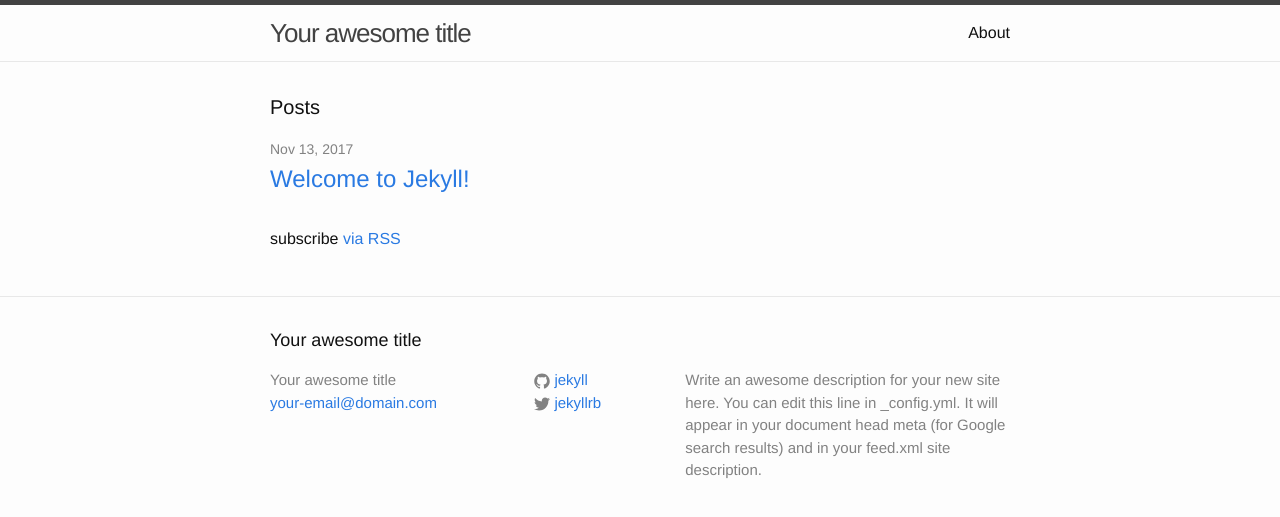
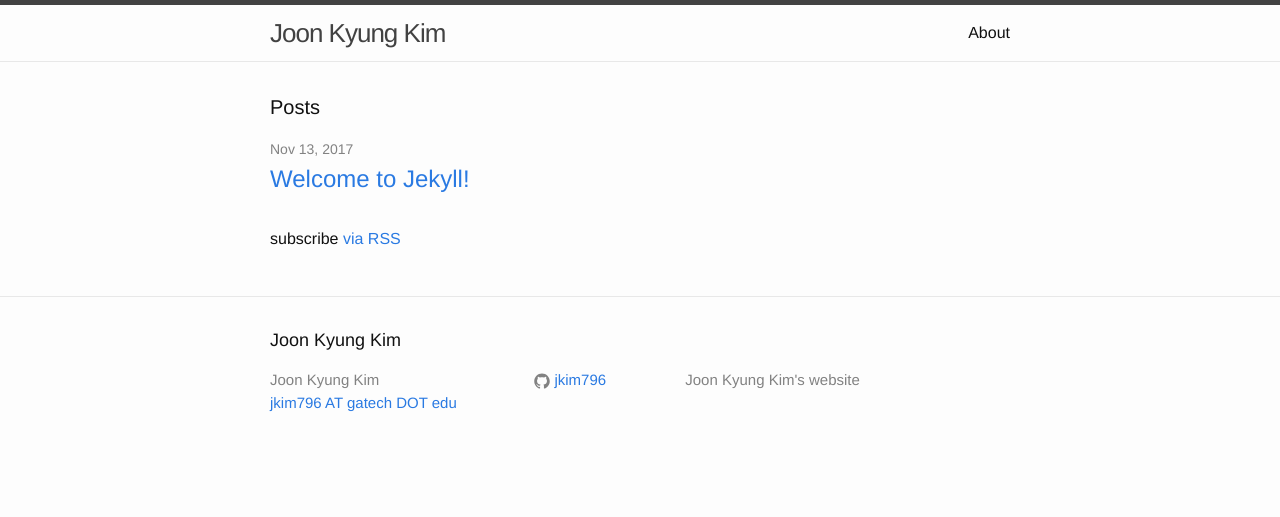
Before and after one commit to jkim796/jkim796.github.io, a Jekyll site: the page built from index.html, in a window 1280 px wide. Shown: the top 517 px of the page. Built offline with Jekyll 4.4.1, drawn with Linux system fonts in a browser that asks for light colours.

Commit message:
config change

```diff
--- a/_config.yml
+++ b/_config.yml
@@ -6,16 +6,14 @@
 # 'jekyll serve'. If you change this file, please restart the server process.
 
 # Site settings
-title: Your awesome title
-email: your-email@domain.com
+title: Joon Kyung Kim
+email: jkim796 AT gatech DOT edu
 description: > # this means to ignore newlines until "baseurl:"
-  Write an awesome description for your new site here. You can edit this
-  line in _config.yml. It will appear in your document head meta (for
-  Google search results) and in your feed.xml site description.
+  Joon Kyung Kim's website
 baseurl: "" # the subpath of your site, e.g. /blog
-url: "http://yourdomain.com" # the base hostname & protocol for your site
-twitter_username: jekyllrb
-github_username:  jekyll
+#url: "http://yourdomain.com" # the base hostname & protocol for your site
+# twitter_username: jekyllrb
+github_username:  jkim796
 
 # Build settings
 markdown: kramdown
```
